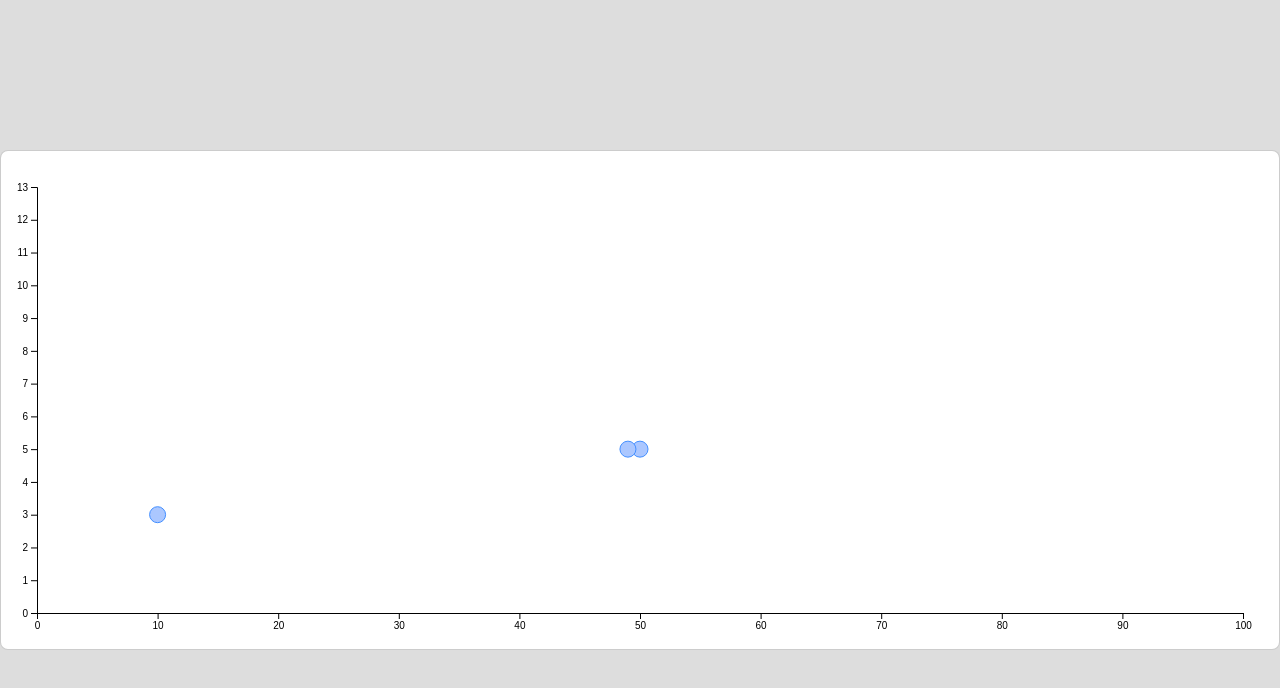
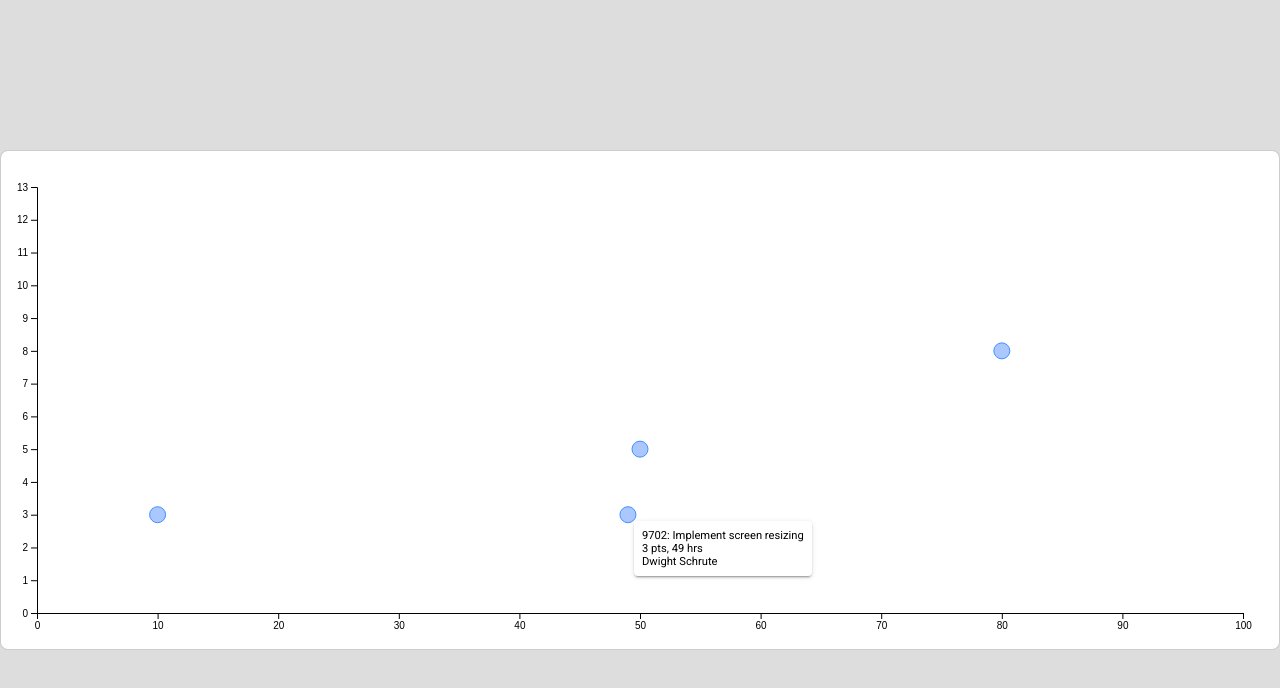
Before and after one commit to samhowes/agile-analytics, an Angular app in the folder web/: page / in a window 1280 px wide. Shown: the top 688 px of the page. Built offline with nearby package versions, Linux system fonts and the light colour scheme.

Commit message:
Work Item info in the hover

```diff
--- a/web/src/app/velocity-scatter/hover/hover.component.html
+++ b/web/src/app/velocity-scatter/hover/hover.component.html
@@ -1,6 +1,10 @@
-<mat-card class="menu mat-elevation-z2" [ngStyle]="display.styles"
-          (mouseenter)="display.mouseenter()"
-          (mouseleave)="display.mouseleave()"
+<div class="wrapper mat-elevation-z2"
+     *ngIf="display.workItem"
+     [ngStyle]="display.styles"
+      (mouseenter)="display.mouseenter()"
+      (mouseleave)="display.mouseleave()"
 >
-  Hover works!
-</mat-card>
+  <a href="https://nowhere.com/{{display.workItem.id}}">{{display.workItem.id}}: {{display.workItem.title}}</a>
+  <span>{{display.workItem.points}} pts, {{display.workItem.time}} {{config.timeUnit}}</span>
+  <span>{{display.workItem.assignee}}</span>
+</div>
--- a/web/src/app/velocity-scatter/hover/hover.component.scss
+++ b/web/src/app/velocity-scatter/hover/hover.component.scss
@@ -0,0 +1,22 @@
+@use 'theme' as *;
+@use "@angular/material" as mat;
+
+.wrapper {
+  border-radius: 4px;
+  font-size: .7rem;
+  padding: .5rem;
+
+  display: flex;
+  flex-direction: column;
+}
+
+a {
+  text-decoration: none;
+  color: inherit;
+
+  &:hover {
+    color: mat.get-theme-color($theme, primary, 40);
+    text-decoration: underline;
+    cursor: pointer;
+  }
+}
--- a/web/src/app/velocity-scatter/hover/hover.component.ts
+++ b/web/src/app/velocity-scatter/hover/hover.component.ts
@@ -1,9 +1,9 @@
 import { Component } from '@angular/core';
 import {HoverDisplay} from "@app/velocity-scatter/hover/hover.display";
 import {combineLatest, debounceTime} from "rxjs";
-import {VelocityScatterChart} from "@app/velocity-scatter/velocityScatterChart";
+import {VelocityScatterChart, VelocityScatterConfig} from "@app/velocity-scatter/velocityScatterChart";
 import {MatCard} from "@angular/material/card";
-import {NgStyle} from "@angular/common";
+import {NgIf, NgStyle} from "@angular/common";
 
 @Component({
   selector: 'hover',
@@ -11,12 +11,16 @@ import {NgStyle} from "@angular/common";
   imports: [
     MatCard,
     NgStyle,
+    NgIf,
   ],
   templateUrl: './hover.component.html',
   styleUrl: './hover.component.scss'
 })
 export class HoverComponent {
   display = new HoverDisplay()
+  get config(): VelocityScatterConfig {
+    return this.chart.config
+  }
 
   constructor(
     private chart: VelocityScatterChart,
@@ -25,7 +29,7 @@ export class HoverComponent {
       this.chart.hover$,
       this.display.active$
     ])
-      .pipe(debounceTime(300))
+      .pipe(debounceTime(150))
       .subscribe(result => {
         const event = result[0]
         const isActive = result[1]
--- a/web/src/app/velocity-scatter/hover/hover.display.ts
+++ b/web/src/app/velocity-scatter/hover/hover.display.ts
@@ -6,7 +6,6 @@ import {BehaviorSubject} from "rxjs";
 export class HoverDisplay {
   styles: ObjMap<any> = {}
   workItem: WorkItem|null = null
-  isActive = false;
   active$ = new BehaviorSubject<boolean>(false)
 
   constructor() {
@@ -23,7 +22,6 @@ export class HoverDisplay {
   }
 
   hide() {
-    this.isActive = false;
     this.workItem = null
     this.styles = {
       "display": "none"
@@ -31,14 +29,10 @@ export class HoverDisplay {
   }
 
   mouseenter() {
-    console.log('hover mouseenter')
-    this.isActive = true
     this.active$.next(true)
   }
 
   mouseleave() {
-    console.log('hover mouseleave')
-    this.isActive = false;
     this.active$.next(false)
   }
 }
--- a/web/src/app/velocity-scatter/velocityScatterChart.ts
+++ b/web/src/app/velocity-scatter/velocityScatterChart.ts
@@ -11,6 +11,7 @@ export class VelocityScatterConfig {
   pointRadius = 8;
   timeMax = 100;
   pointsMax = 13;
+  timeUnit = "hrs";
 }
 
 export class HoverEvent {
@@ -108,13 +109,8 @@ export class VelocityScatterChart {
       .join<SVGCircleElement, WorkItem>(enter => {
         const circle = enter.append("circle")
           circle.on("mouseenter", (_, d) => {
-          let location: Point = {
-            x: this.xScale(d.time),
-            y: this.yScale(d.points)
-          }
-          location = this.svgRect.unmap(location)
-          this.hover$.next(new HoverEvent(d, location))
-        })
+            this.onHover(d);
+          })
         circle.on("mouseleave", (_, d) => {
           this.hover$.next(null)
         })
@@ -123,6 +119,17 @@ export class VelocityScatterChart {
         exit => exit.remove())
       .attr('transform',d => `translate(${this.xScale(d.time)}, ${this.yScale(d.points)})`)
       .attr("r", this.config.pointRadius)
+
+    this.onHover(workItems[workItems.length - 1])
+  }
+
+  private onHover(d: WorkItem) {
+    let location: Point = {
+      x: this.xScale(d.time),
+      y: this.yScale(d.points)
+    }
+    location = this.svgRect.unmap(location)
+    this.hover$.next(new HoverEvent(d, location))
   }
 
   private initCursor() {
--- a/web/src/app/velocity-scatter/work-item.service.ts
+++ b/web/src/app/velocity-scatter/work-item.service.ts
@@ -3,6 +3,8 @@ import {BehaviorSubject, Observable} from "rxjs";
 import seedrandom from 'seedrandom';
 
 export interface WorkItem {
+  assignee: string;
+  title: string;
   id: number
   points: number
   time: number
@@ -14,9 +16,11 @@ export class WorkItems {
     return Math.floor(this.rand()*10000)
 
   }
-  static completed(points: number, time: number): WorkItem {
+  static completed(title: string, points: number, time: number): WorkItem {
     return {
       id: this.id(),
+      title: title,
+      assignee: "Dwight Schrute",
       points: points,
       time: time
     }
@@ -27,9 +31,10 @@ export class WorkItems {
 export class WorkItemService {
   getCompleted(): Observable<WorkItem[]> {
     return new BehaviorSubject<WorkItem[]>([
-      WorkItems.completed(3, 10),
-      WorkItems.completed(5, 50),
-      WorkItems.completed(5, 49),
+      WorkItems.completed("Add hover over Work Item", 3, 10),
+      WorkItems.completed("Add Scatter chart cursor", 5, 50),
+      WorkItems.completed("Add selection", 8, 80),
+      WorkItems.completed("Implement screen resizing", 3, 49),
     ])
   }
 }
```
